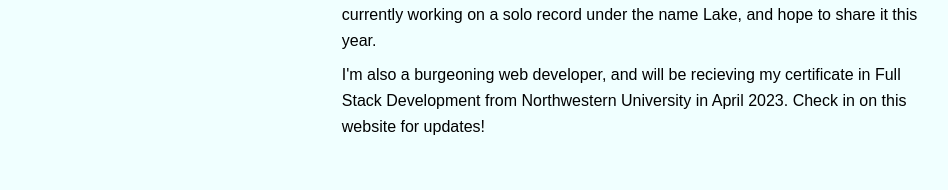
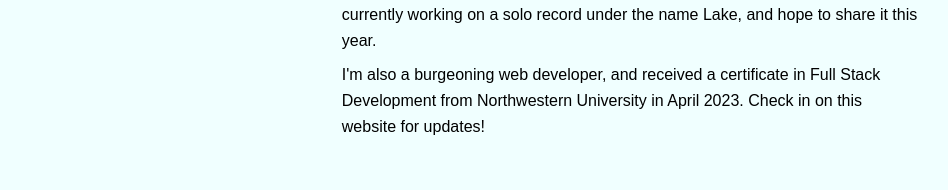
Before and after one commit to cadienlake/react-tailwind-portfolio, a React (Create React App) app: page /react-tailwind-portfolio/about in a window 1280 px wide. Shown: the part 690-880 px from the top of the page, without its empty margins (9-957 px from the left). Built offline with nearby package versions, Linux system fonts and the light colour scheme.

Commit message:
Adjusted info on about me page to make up to date.

```diff
--- a/src/components/pages/About.js
+++ b/src/components/pages/About.js
@@ -20,7 +20,7 @@ function About() {
         <p>
           You may have heard of the band I've been in since 2010, <Link to="https://www.twinpeaksdudes.com">Twin Peaks</Link>. I'm currently working on a solo record under the name Lake, and hope to share it this year.
         </p>
-        <p> I'm also a burgeoning web developer, and will be recieving my certificate in Full Stack Development from Northwestern University in April 2023. Check in on this website for updates!</p>
+        <p> I'm also a burgeoning web developer, and received a certificate in Full Stack Development from Northwestern University in April 2023. Check in on this website for updates!</p>
       </div>
     </div>
   );
```
Also changed, not shown: 11 other files (tests, documents, lock files or other folders).
